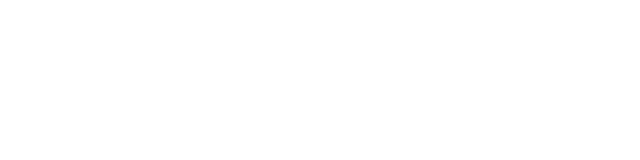
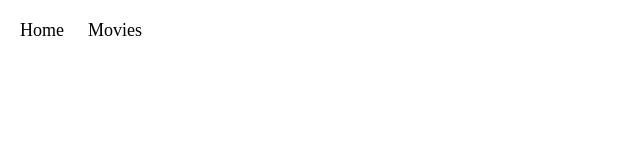
Before and after one commit to ValiaStohnii/goit-react-hw-05-movies, a React (Create React App) app: page / in a window 1280 px wide. Shown: the top 160 px of the page, without its empty margins (0-640 px from the left). Built offline with nearby package versions, Linux system fonts and the light colour scheme.

Commit message:
add components

```diff
--- a/package.json
+++ b/package.json
@@ -10,6 +10,7 @@
     "gh-pages": "^3.2.3",
     "react": "^17.0.2",
     "react-dom": "^17.0.2",
+    "react-router-dom": "^6.2.1",
     "react-scripts": "5.0.0",
     "web-vitals": "^2.1.4"
   },
--- a/src/App.js
+++ b/src/App.js
@@ -1,7 +1,18 @@
+import { Routes, Route } from 'react-router-dom';
 import './App.css';
+import AppBar from './components/AppBar/AppBar';
+import HomePage from './components/View/HomePage/HomePage';
 
 function App() {
-  return <div className="App"></div>;
+  return (
+    <div className="App">
+      <Routes>
+        <Route path="/" element={<AppBar />}>
+          <Route element={<HomePage />} />
+        </Route>
+      </Routes>
+    </div>
+  );
 }
 
 export default App;
--- /dev/null
+++ b/src/components/AppBar/AppBar.js
@@ -0,0 +1,9 @@
+import Navigation from '../Navigation/Navigation';
+
+export default function AppBar() {
+  return (
+    <header>
+      <Navigation />
+    </header>
+  );
+}
--- /dev/null
+++ b/src/components/Navigation/Navigation.js
@@ -0,0 +1,15 @@
+import { NavLink } from 'react-router-dom';
+import styles from './Navigation.module.css';
+
+const Navigation = () => (
+  <nav>
+    <NavLink to="/" className={styles.link}>
+      Home
+    </NavLink>
+    <NavLink to="movies" className={styles.link}>
+      Movies
+    </NavLink>
+  </nav>
+);
+
+export default Navigation;
--- /dev/null
+++ b/src/components/Navigation/Navigation.module.css
@@ -0,0 +1,13 @@
+.link {
+  display: inline-block;
+  text-decoration: none;
+  padding: 12px;
+  font-weight: 500;
+  font-size: 18px;
+  color: black;
+}
+
+.active {
+  /* composes: link; */
+  color: brown;
+}
--- /dev/null
+++ b/src/components/View/HomePage/HomePage.js
@@ -0,0 +1,3 @@
+export default function HomePage() {
+  return <h1>HomePage</h1>;
+}
--- a/src/index.js
+++ b/src/index.js
@@ -1,11 +1,14 @@
 import React from 'react';
 import ReactDOM from 'react-dom';
+import { BrowserRouter } from 'react-router-dom';
 import './index.css';
 import App from './App';
 
 ReactDOM.render(
   <React.StrictMode>
-    <App />
+    <BrowserRouter>
+      <App />
+    </BrowserRouter>
   </React.StrictMode>,
   document.getElementById('root'),
 );
```
Also changed, not shown: src/components/View/Cast/Cast.js (added), src/components/View/MovieDetailsPage/MovieDetailsPage.js (added), src/components/View/MoviesPage/MoviesPage.js (added), src/components/View/Reviews/Reviews.js (added), 1 other file (tests, documents, lock files or other folders).
